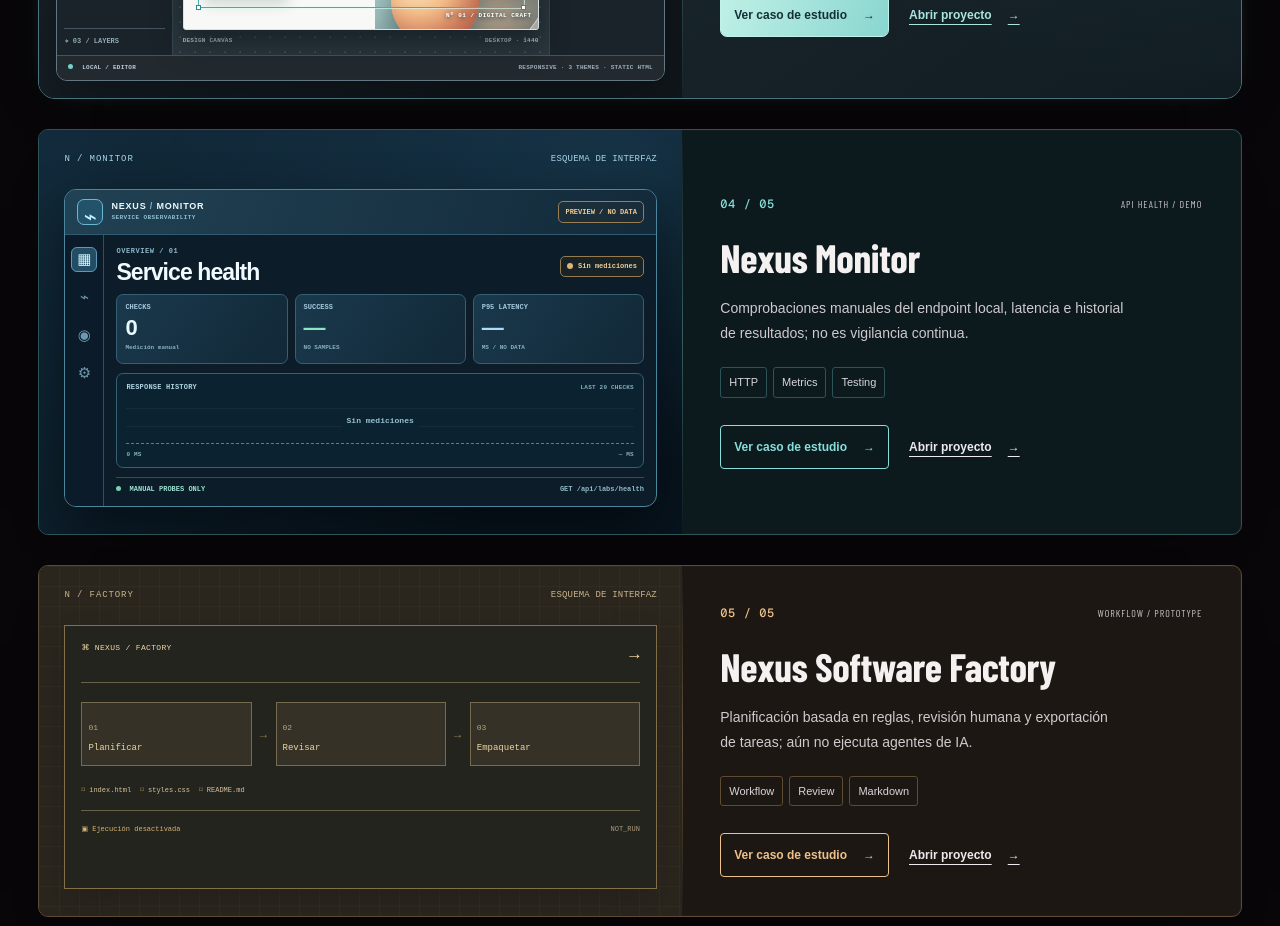
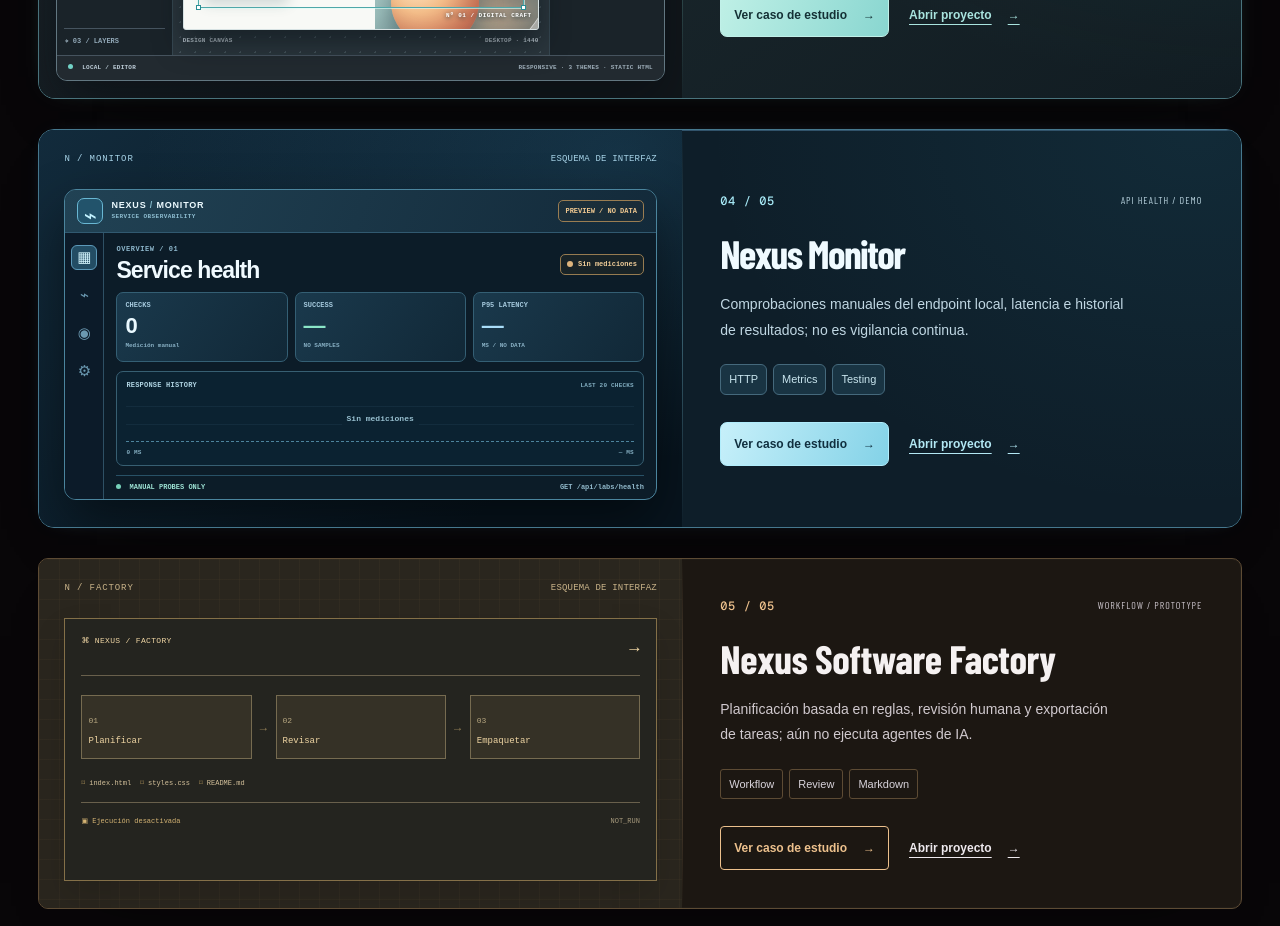
Before and after one commit to Dleteo/Nexus-AI, a Next.js app: page / in a window 1280 px wide. Shown: the part 2020-2946 px from the top of the page. Built offline with nearby package versions, Linux system fonts and the light colour scheme.

Commit message:
style(monitor): coordinate portfolio feature card with professional observability dashboard

```diff
--- a/components/career/EditorialPortfolio.module.css
+++ b/components/career/EditorialPortfolio.module.css
@@ -616,3 +616,40 @@
 @media(max-width:660px){
   .projectCard[data-project="studio"] .projectPicture{height:315px}
 }
+
+/* Nexus Monitor featured product card — observability, not a placeholder graph. */
+.projectCard[data-project="monitor"]{
+ --project-accent:#85d6ed;--project-line:#48778c;
+ border:1px solid #46788e;border-radius:16px;
+ background:#0a1721;
+ box-shadow:0 28px 75px -54px #000,0 0 25px -20px #529bbc;
+}
+.projectCard[data-project="monitor"] .projectPicture{
+ min-height:315px;height:clamp(315px,31vw,420px);
+ background:radial-gradient(ellipse at 90% 0%,#2d779c37,transparent 70%),#112633;
+}
+.projectCard[data-project="monitor"] .projectCopy{
+ border-top:1px solid #31536b;
+ background:radial-gradient(ellipse at 92% 0%,#2f88a51e,transparent 67%),#0e1e29;
+}
+.projectCard[data-project="monitor"] .cardTop b{color:#a7e9f6}
+.projectCard[data-project="monitor"] .cardTop span{color:#b6d0dc}
+.projectCard[data-project="monitor"] .projectTitle h3 a{color:#effaff;letter-spacing:-.04em}
+.projectCard[data-project="monitor"] .projectTitle h3 a:hover{color:#b1edfb}
+.projectCard[data-project="monitor"] .projectCopy>p{color:#c0d7e3;line-height:1.83}
+.projectCard[data-project="monitor"] .tags span{
+ background:#193443;color:#c9e5ee;border:1px solid #45697c;border-radius:6px;
+}
+.projectCard[data-project="monitor"] .studyLink{
+ color:#102f3f;border:1px solid #b1edfc;border-radius:7px;
+ background:linear-gradient(112deg,#c7f0fa,#83d2e7);
+ box-shadow:0 15px 29px -23px #79cce9;
+}
+.projectCard[data-project="monitor"] .studyLink:hover{background:#dcfaff}
+.projectCard[data-project="monitor"] .demoLink{color:#b3e8f4}
+.projectCard[data-project="monitor"]:hover{
+ box-shadow:0 33px 82px -53px #000,0 0 30px -19px #75c6e4;
+}
+@media(max-width:660px){
+ .projectCard[data-project="monitor"] .projectPicture{height:315px}
+}
```
